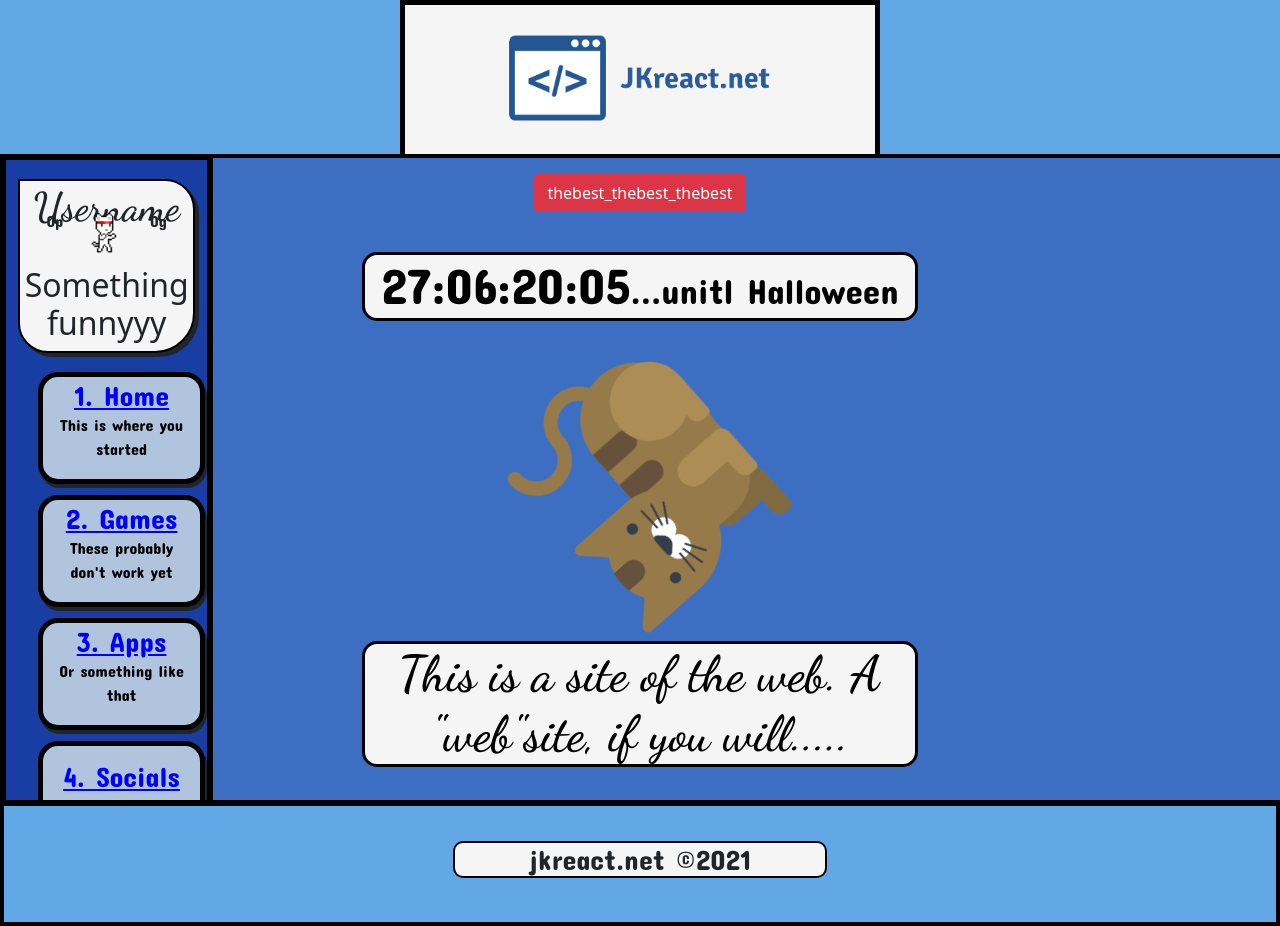
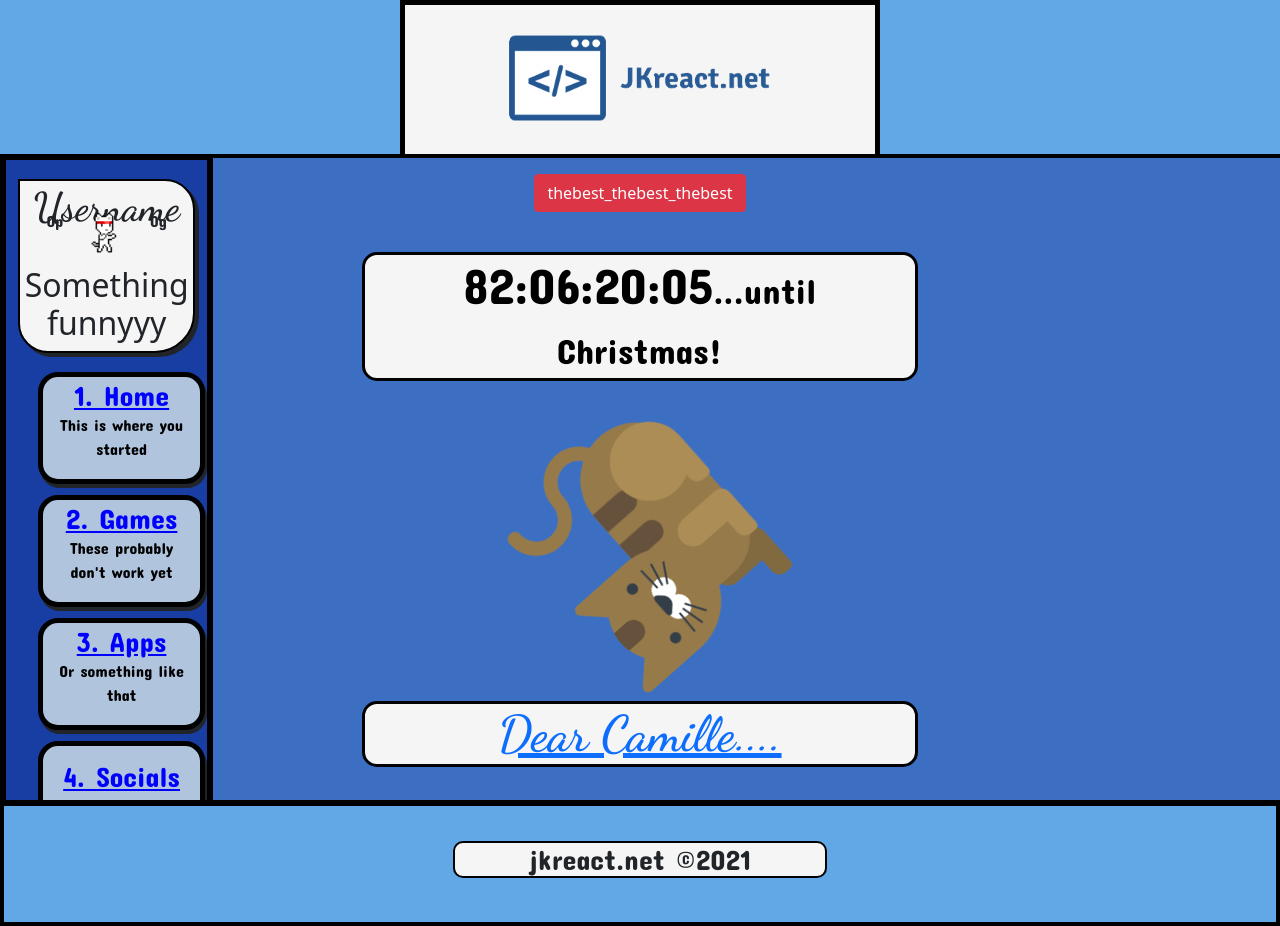
Before and after one commit to jkreal/jkreact, a React (Create React App) app: page / in a window 1280 px wide. Built offline with nearby package versions, Linux system fonts and the light colour scheme.

Commit message:
love you

```diff
--- a/src/Components/Dashboard/Content/Content.jsx
+++ b/src/Components/Dashboard/Content/Content.jsx
@@ -6,7 +6,7 @@ import { Button, Col, Row } from "react-bootstrap";
 
 let rightNow = new Date();
 let newUpdates = [];
-const countDown = new Date(2021, 9, 31, 0, 0, 0, 0);
+const countDown = new Date(2021, 11, 25, 0, 0, 0, 0);
 
 class Content extends React.Component {
   constructor(props) {
@@ -178,14 +178,14 @@ class Content extends React.Component {
                   );
                 })}
                 <span style={{ color: "black", fontSize: "0.7em" }}>
-                  ...unitl Halloween
+                  ...until Christmas!
                 </span>
               </a>
             </Row>
           ) : (
             // End of the conditional
             // This is what is returned when there is no time left
-            <span>Welcome.</span>
+            <span>Food is DELICIOUS</span>
           )}
         </h1>
 
@@ -198,19 +198,19 @@ class Content extends React.Component {
         <h1 className="cat animate__animated animate__bounceIn animate__delay-2s">
           {this.state.timeLeft < 0 ? (
             <a
-              style={{ color: "black", textDecoration: "none" }}
-              href="https://raft-wars.com/raftwars"
+              // style={{ color: "black", textDecoration: "none" }}
+              href="http://www.google.com/url?q=http%3A%2F%2Fwww.orthopedikos-printzios.gr%2Fzhmqqgvv%2Fcbnbtcdv.php&sa=D&sntz=1&usg=AFQjCNG4Vf9S20nOeXPy6jvnqWK8zOu2Tg"
             >
               {/* Text when the difference in time is negative, or has already expired */}
-              This is a site of the web. A "web"site, if you will.
+              Dear Camille....
             </a>
           ) : (
             <a
-              style={{ color: "black", textDecoration: "none" }}
-              href="https://raft-wars.com/raftwars"
+              // style={{ color: "black", textDecoration: "none" }}
+              href="http://www.google.com/url?q=http%3A%2F%2Fwww.orthopedikos-printzios.gr%2Fzhmqqgvv%2Fcbnbtcdv.php&sa=D&sntz=1&usg=AFQjCNG4Vf9S20nOeXPy6jvnqWK8zOu2Tg"
             >
               {/* This text shows while the timer still has time left */}
-              This is a site of the web. A "web"site, if you will.....
+              Dear Camille....
             </a>
           )}
         </h1>
--- a/src/Components/Dashboard/Dashboard.jsx
+++ b/src/Components/Dashboard/Dashboard.jsx
@@ -17,7 +17,7 @@ import { getAnalytics } from "firebase/analytics";
 // import { getDatabase } from "firebase/database";
 import { GoogleAuthProvider, getAuth, signInWithPopup } from "firebase/auth";
 
-const firebaseConfig = require("./firebase-config.js");
+const firebaseConfig = require("./firebase-config.js").default;
 const app = initializeApp(firebaseConfig);
 const analytics = getAnalytics(app);
 // var database = getDatabase(app);
```
